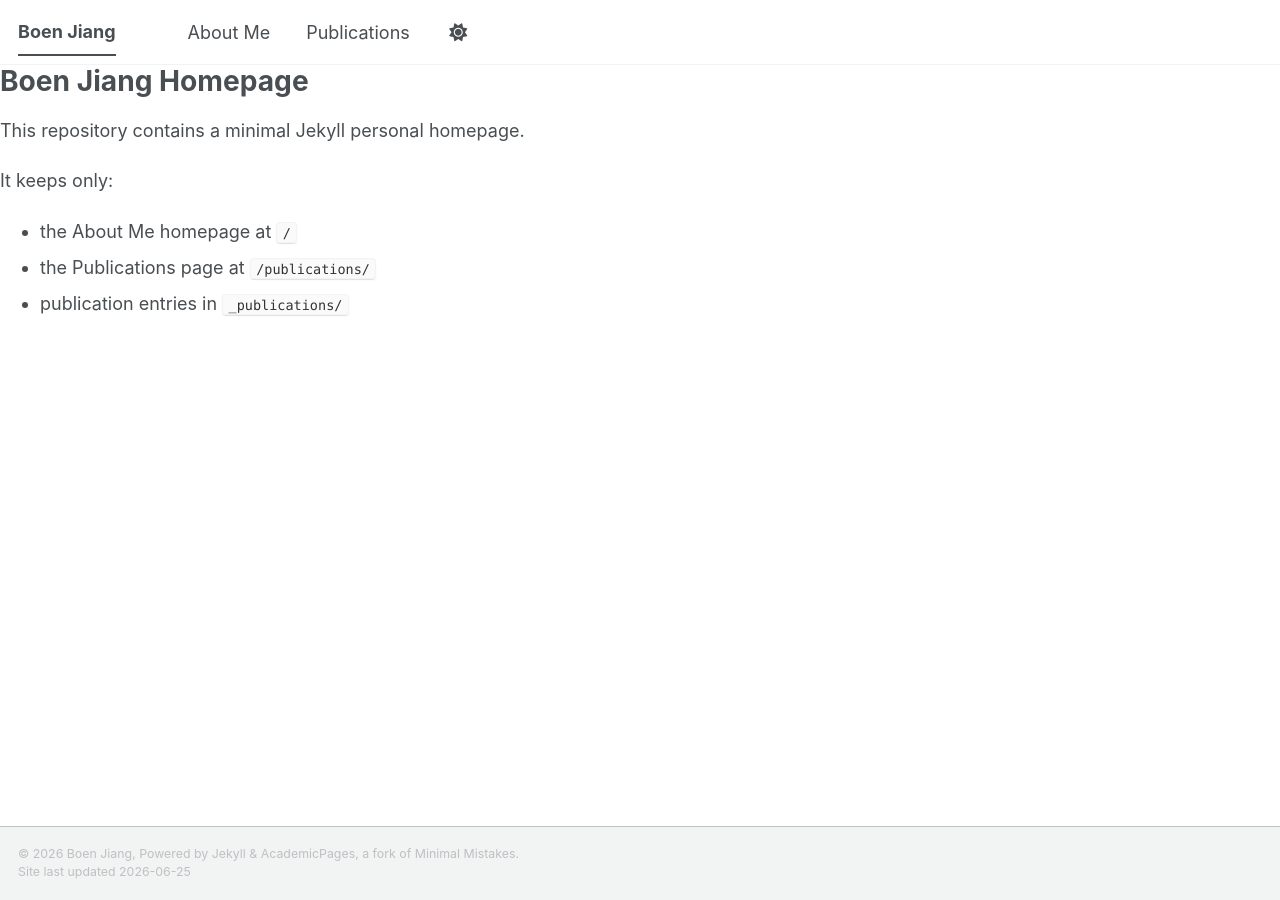
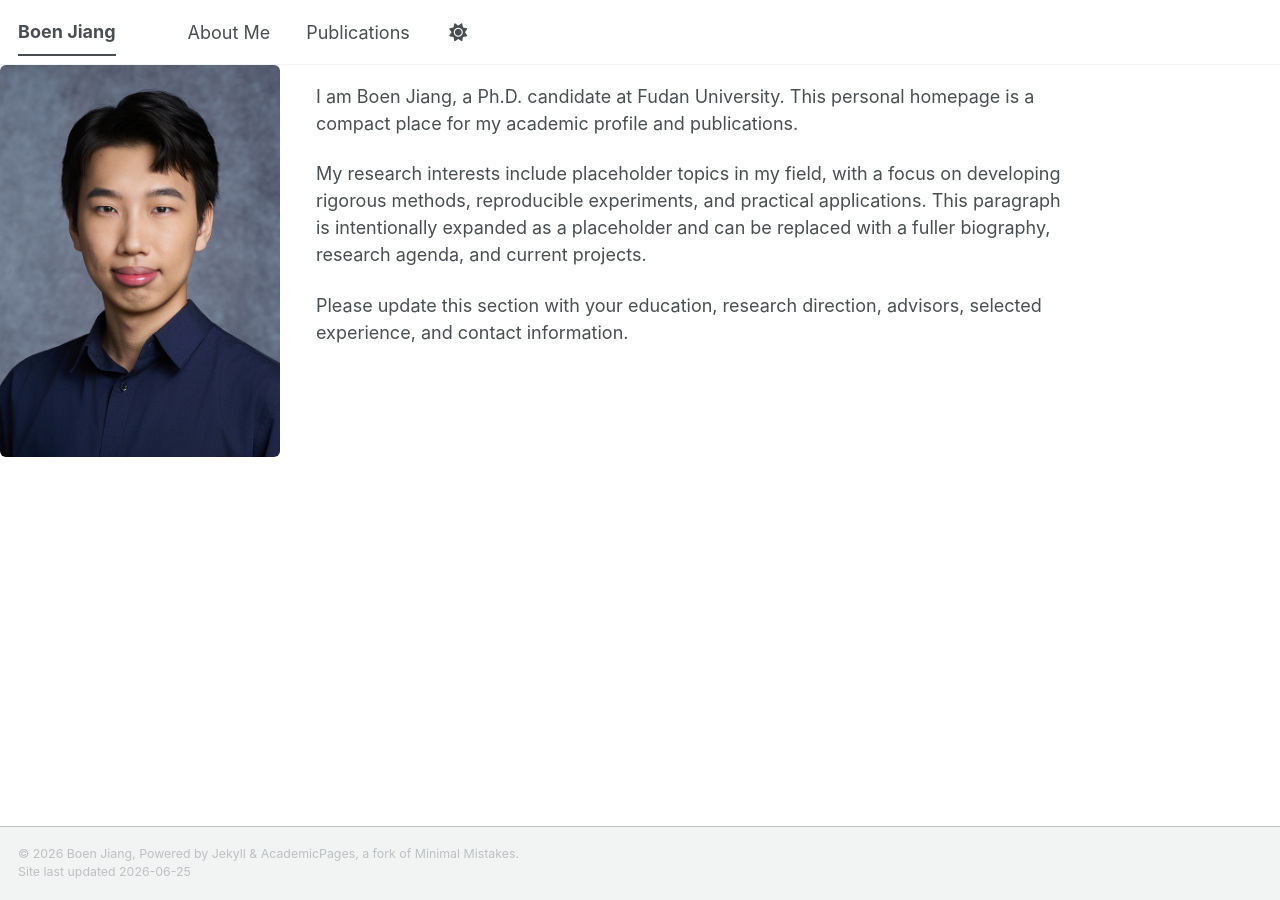
Before and after one commit to boen-git/boen-git.github.io, a Jekyll site: the page built from index.md, in a window 1280 px wide. Built offline with Jekyll 4.4.1, drawn with Linux system fonts in a browser that asks for light colours; our own code applies the rules of GitHub Pages for plain Markdown files; a style sheet for code colours, icons or effects is not loaded; part of the change alters nothing that is shown.

Commit message:
Remove README and rename about to index
Delete README.md and update site structure: rename _pages/about.md to index.md (content unchanged) to serve as the homepage. Also remove the README entry from _config.yml's exclude list to reflect the file deletion.

```diff
--- a/_config.yml
+++ b/_config.yml
@@ -151,7 +151,6 @@ exclude:
   - node_modules
   - package.json*
   - Rakefile
-  - README
   - tmp
   - vendor
 keep_files:
```
Also changed, not shown: README.md (deleted), index.md (renamed from _pages/about.md).
